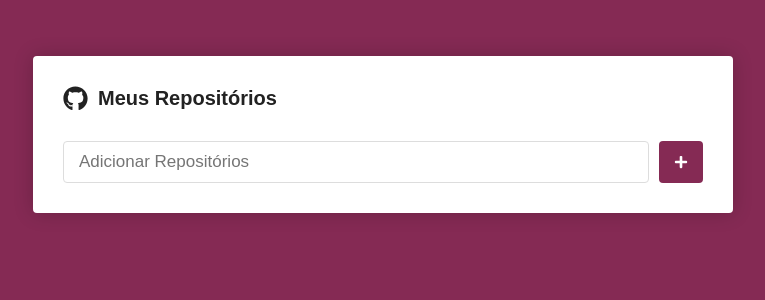
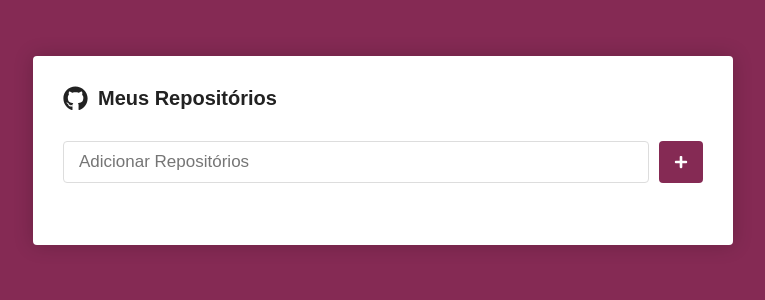
Before and after one commit to Heloisatanquella/GitExplorer, a React (Create React App) app: page / in a window 1280 px wide. Shown: the top 300 px of the page, without its empty margins (257-1022 px from the left). Built offline with nearby package versions, Linux system fonts and the light colour scheme.

Commit message:
feat: list repositories

```diff
--- a/src/pages/Home/index.js
+++ b/src/pages/Home/index.js
@@ -5,12 +5,17 @@ import * as S from "./styled";
 
 const Home = () => {
   const [newRepo, setNewRepo] = useState("");
-  const [repositorios, setRepositorios] = useState("");
+  const [repositorios, setRepositorios] = useState([]);
   const [isLoading, setIsLoading] = useState(false);
 
   function handleInputChange(e) {
     setNewRepo(e.target.value);
   }
+
+  const handleDelete = useCallback((repo) => {
+    const find = repositorios.filter(r => r.name !== repo)
+    setRepositorios(find)
+  }, [repositorios])
 
   const handleSubmit = useCallback(
     (e) => {
@@ -59,6 +64,20 @@ const Home = () => {
             )}
           </S.SubmitButton>
         </S.Form>
+        <S.ReposList>
+          {repositorios.map(repo => (
+            <li key={repo.name}>
+              <span>
+                <S.DeleteButton onClick={() => {handleDelete(repo.name)}}>
+                  <I.FaTrash size={14}/>
+                </S.DeleteButton>
+              {repo.name}</span>
+              <a href="">
+                <I.FaBars size={20}/>
+              </a>
+            </li>
+          ))}
+        </S.ReposList>
       </S.BoxInput>
     </S.Container>
   );
--- a/src/pages/Home/styled.js
+++ b/src/pages/Home/styled.js
@@ -67,7 +67,7 @@ export const SubmitButton = styled.button.attrs((props) => ({
     opacity: 0.5;
   }
 
-  ${props =>
+  ${(props) =>
     props.isLoading
       ? css`
           svg {
@@ -76,3 +76,37 @@ export const SubmitButton = styled.button.attrs((props) => ({
         `
       : null}
 `;
+
+export const ReposList = styled.ul`
+  list-style: none;
+  padding: 1rem 0.2rem;
+
+  li {
+    display: flex;
+    flex-direction: row;
+    align-items: center;
+    justify-content: space-between;
+    padding: 0.938rem 0;
+
+    & + li {
+      border-top: 0.063rem solid #eee;
+    }
+
+    a {
+      color: #852a54;
+      text-decoration: none;
+    }
+  }
+`;
+
+export const DeleteButton = styled.button.attrs({
+  type:'button'
+})`
+  margin-left: 0.375rem;
+  background: transparent;
+  color: #852a54;
+  border: 0;
+  padding: 0.5rem 0.438rem;
+  outline: 0;
+  border-radius: 0.25rem
+`;
```
